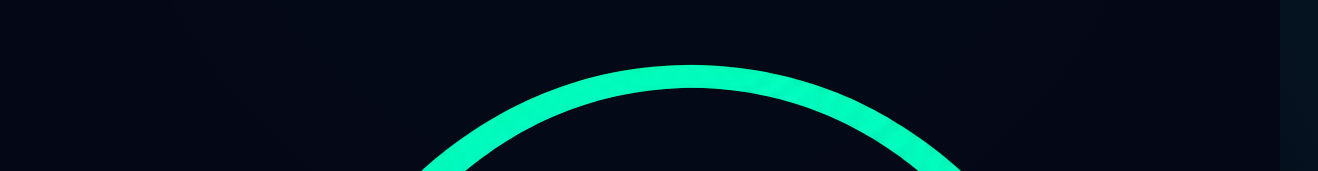
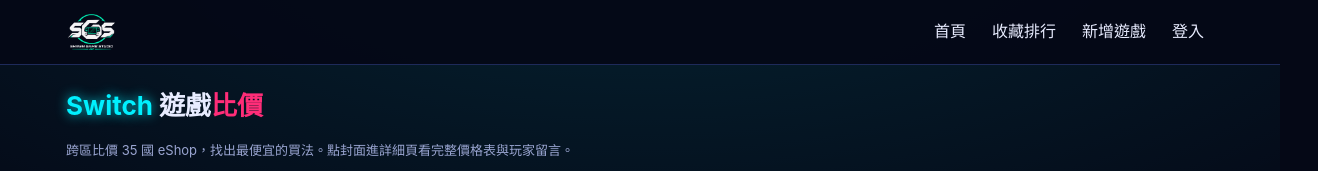
Before and after one commit to shawnwin777/switch-price-site, a Next.js app: page / in a window 1280 px wide. Shown: the top 171 px of the page, 1318 px wide, since content can reach past the window. Built offline with nearby package versions, Linux system fonts and the light colour scheme; no server answers; the database is empty.

Commit message:
Logo 圖片尺寸與大標題分色樣式

```diff
--- a/app/globals.css
+++ b/app/globals.css
@@ -82,12 +82,20 @@ a:hover {
   text-decoration: none;
 }
 
-.logo b {
+.logo img {
+  display: block;
+  height: 40px;
+  width: auto;
+}
+
+.logo b,
+.page-title b {
   color: var(--cyan);
   text-shadow: 0 0 12px rgba(0, 240, 255, 0.8);
 }
 
-.logo span {
+.logo span,
+.page-title span {
   color: var(--pink);
 }
 
```
